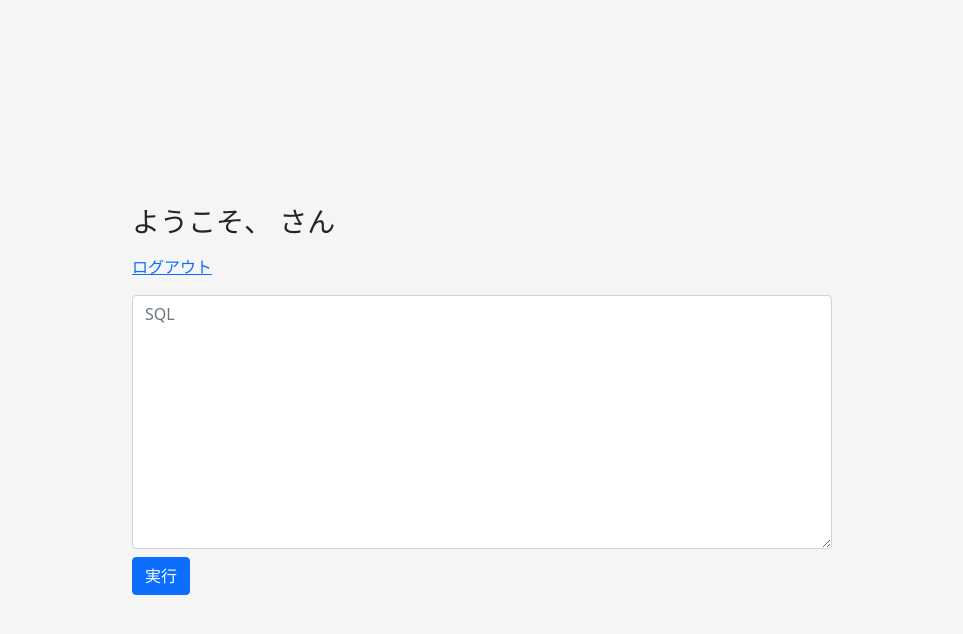
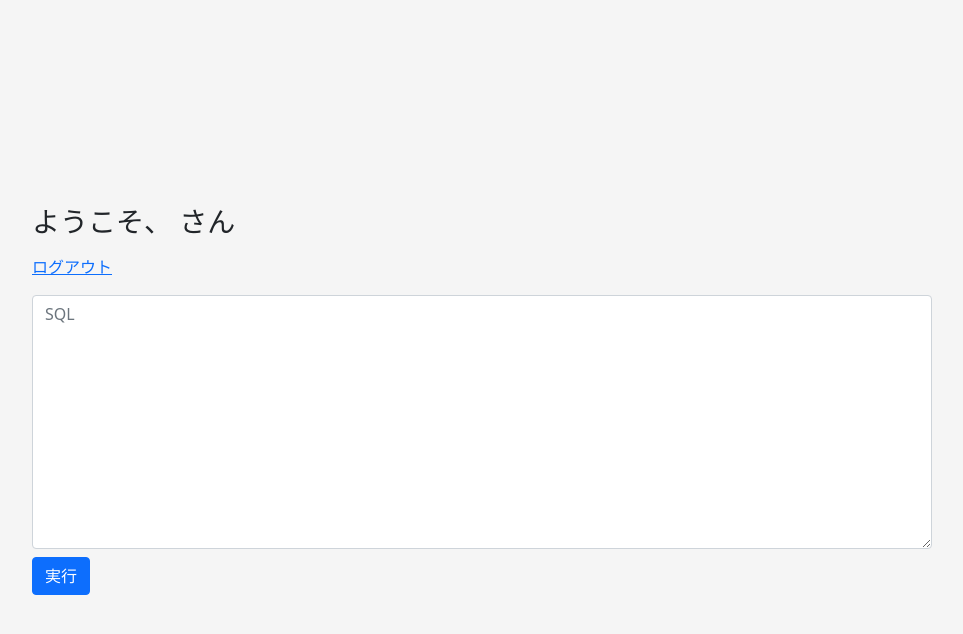
Before and after one commit to KazukiOtomo/Circlejudgebackend, a Flask app: template templates/admin/home.html in a window 1280 px wide. Shown: the top 634 px of the page, without its empty margins (158-1121 px from the left). Run offline with Flask 2, Linux system fonts and the light colour scheme; the template is opened without the code that fills it, so the values that code supplies are empty.

Commit message:
css を修正

```diff
--- a/static/css/main.css
+++ b/static/css/main.css
@@ -15,7 +15,8 @@ body {
 
 .main {
   width: 100%;
-  max-width: 730px;
+  min-width: 630px;
+  max-width: 930px;
   padding: 15px;
   margin: auto;
 }
```
